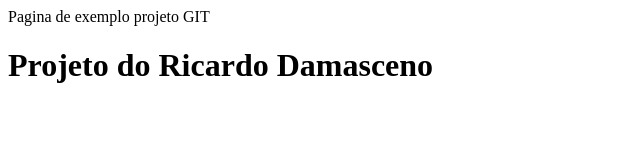
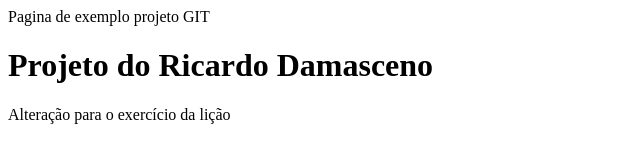
Before and after one commit to rcardam/curso-git, a plain HTML site: page index.html in a window 1280 px wide. Shown: the whole page, without its empty margins (0-640 px from the left). Drawn offline with Linux system fonts and the light colour scheme.

Commit message:
alteracao para testar git add interativo

```diff
--- a/index.html
+++ b/index.html
@@ -4,6 +4,7 @@
 </head>
 <body>
 	<h1>Projeto do Ricardo Damasceno</h1>
+	<p>Alteração para o exercício da lição</p>
 
 </body>
 </html>
```
